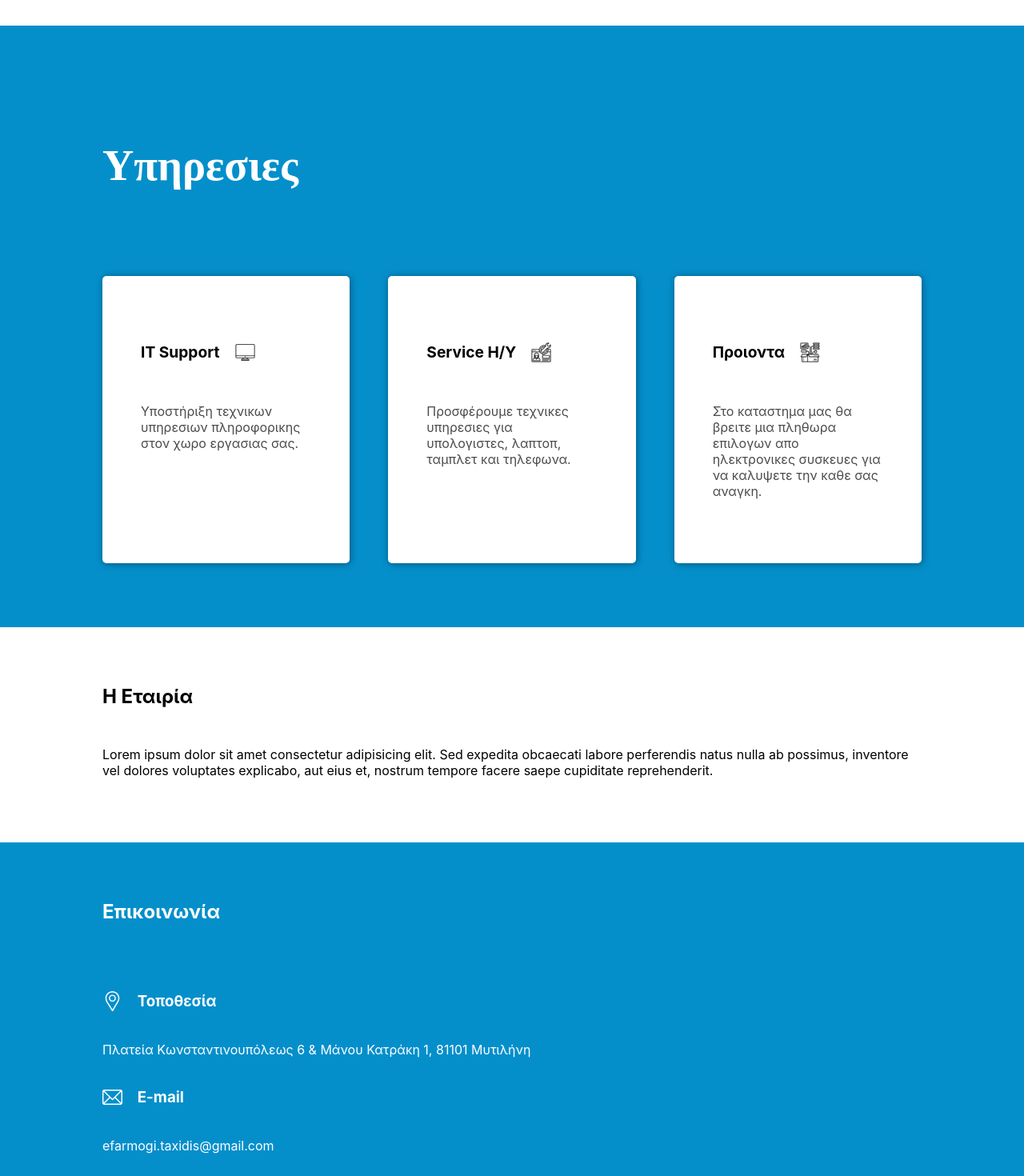
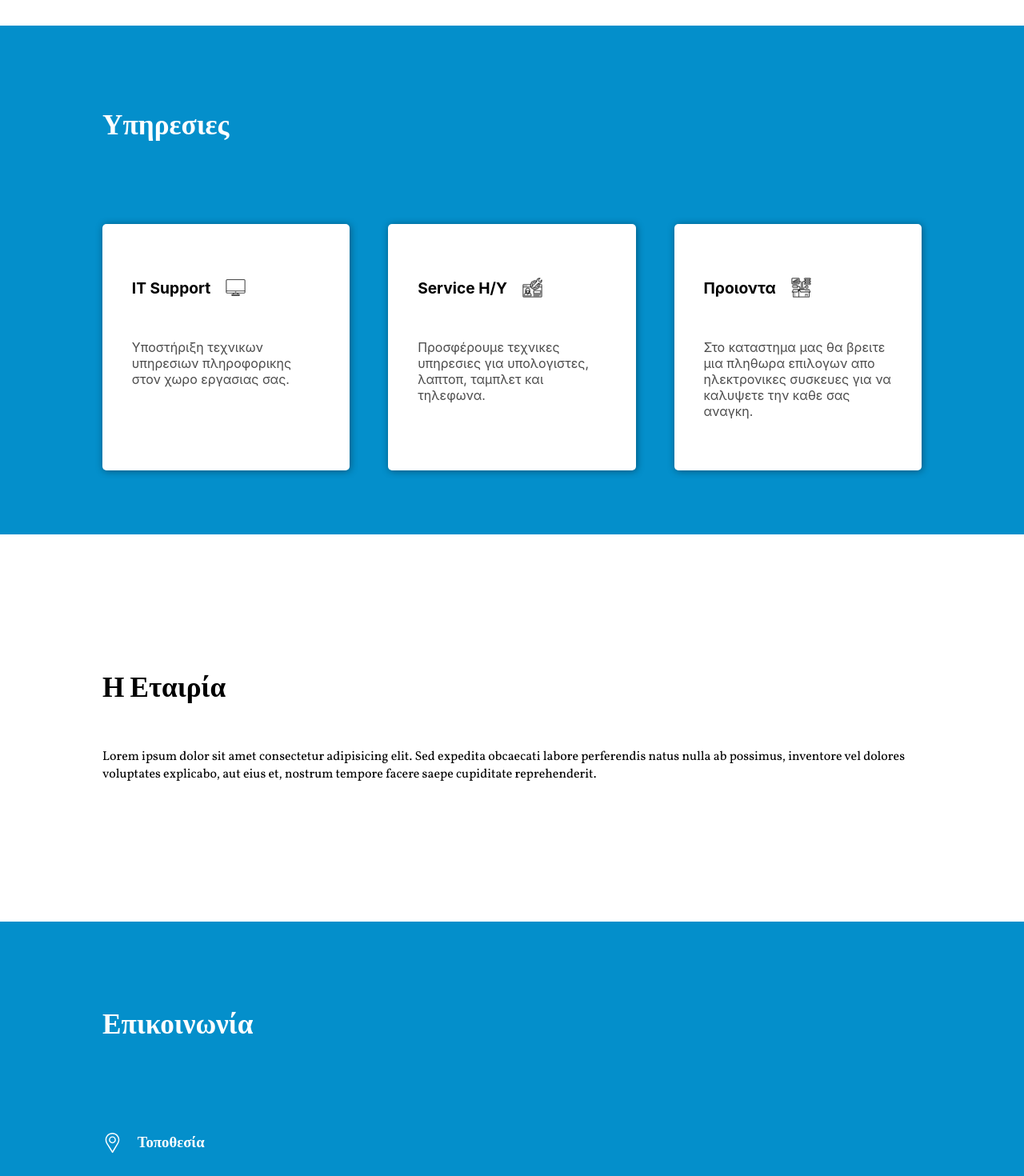
Before and after one commit to SamuelSub/efarmogi-computers, a Next.js app: page / in a window 1280 px wide. Shown: the part 720-2190 px from the top of the page at 80% size. Built offline with nearby package versions, Linux system fonts and the light colour scheme.

Commit message:
added navigation links

```diff
--- a/components/MenuItems.js
+++ b/components/MenuItems.js
@@ -1,14 +1,16 @@
 import React from 'react'
 import styles from '../styles/MenuItems.module.css'
+import Link from 'next/link'
+import index from '../pages/index'
 
 const MenuItems = () => {
   return (
     <div className={styles.itemsWrapper}>
       <ul>
-        <li>Αρχική</li>
-        <li>Υπηρεσίες</li>
-        <li>Η Εταιρία</li>
-        <li>Επικοινωνία</li>
+        <li><Link href="#"><a>Αρχική</a></Link></li>
+        <li><Link href="/#services"><a>Υπηρεσίες</a></Link></li>
+        <li><Link href="/#about"><a>Η Εταιρία</a></Link></li>
+        <li><Link href="/#contact"><a>Επικοινωνία</a></Link></li>
       </ul>
     </div>
   )
--- a/pages/about.js
+++ b/pages/about.js
@@ -3,7 +3,7 @@ import styles from '../styles/About.module.css'
 
 export const about = () => {
   return (
-    <div className={styles.aboutWrapper}>
+    <div className={styles.aboutWrapper} id="about">
       <h2 className={styles.mainHeading}>Η Εταιρία</h2>
       <p className={styles.mainParagraph}>Lorem ipsum dolor sit amet consectetur adipisicing elit. Sed expedita obcaecati labore perferendis natus nulla ab possimus, inventore vel dolores voluptates explicabo, aut eius et, nostrum tempore facere saepe cupiditate reprehenderit.</p>
     </div>
--- a/pages/contact.js
+++ b/pages/contact.js
@@ -8,7 +8,7 @@ import phone from '../public/phone.svg'
 export const contact = () => {
   return (
     <div className={styles.contactWrapper}>
-      <h2 className={styles.mainHeading}>Επικοινωνία</h2>
+      <h2 className={styles.mainHeading} id="contact">Επικοινωνία</h2>
       <h3 className={styles.location}><Image src={location} width={25} height={25}/> Τοποθεσία</h3>
       <p>Πλατεία Κωνσταντινουπόλεως 6 & Μάνου Κατράκη 1, 81101 Μυτιλήνη</p>
       <h3 className={styles.email}><Image src={email} width={25} height={25}/> E-mail</h3>
--- a/pages/index.js
+++ b/pages/index.js
@@ -7,6 +7,7 @@ import Image from 'next/image'
 import Card from '../components/Card'
 import Contact from './contact';
 import About from './about';
+import Link from 'next/link'
 
 export default function Home() {
   return (
@@ -29,7 +30,7 @@ export default function Home() {
           <div className={styles.ctaWrapper}>
             <h1 className={styles.mainHeading}>Χρειάζεσαι Άμεσα Τεχνική Υποστήριξη Για Την Επιχείρηση Σου;</h1>
 
-            <a href="#" className={styles.cta}>Καλέστε Μας!</a>
+            <Link href="/#contact"><a className={styles.cta}>Καλέστε Μας!</a></Link>
           </div>
 
 
--- a/pages/services.js
+++ b/pages/services.js
@@ -4,7 +4,7 @@ import Card from '../components/Card'
 
 export const Services = () => {
   return (
-    <div className={styles.servicesWrapper}>
+    <div className={styles.servicesWrapper} id="services">
       <h2 className={styles.mainHeading}>Υπηρεσιες</h2>
     </div>
   )
--- a/styles/About.module.css
+++ b/styles/About.module.css
@@ -1,10 +1,15 @@
+@import url('https://fonts.googleapis.com/css2?family=Roboto:wght@500&display=swap');
+
 .aboutWrapper {
   width: 80vw;
   margin: auto;
+  font-family: 'Vollkorn', serif;
+  padding: 4em 0em;
 }
 
 .mainHeading {
   margin-top: 3em;
+  font-size: calc(1rem + 1.5vw);
 }
 
 .mainParagraph {
--- a/styles/Card.module.css
+++ b/styles/Card.module.css
@@ -2,9 +2,9 @@
   background-color: white;
   box-shadow: 1px 1px 10px rgba(0, 0, 0, 0.4);
   border-radius: 5px;
-  width: 80%;
+  width: 80vw;
   margin: 2em auto;
-  padding: 3em 1em;
+  padding: 2em 0.3em;
 }
 
 .cardHeading {
--- a/styles/Contact.module.css
+++ b/styles/Contact.module.css
@@ -1,15 +1,19 @@
+@import url('https://fonts.googleapis.com/css2?family=Roboto:wght@500&display=swap');
+
 .contactWrapper {
   width: 80vw;
   margin: auto;
   background-color: #048fcb;
   color: white;
   padding-bottom: 2em;
+  font-family: 'Vollkorn', serif;
 }
 
 .mainHeading {
   color: white;
   padding-top: 3em;
   padding-bottom: 2em;
+  font-size: calc(1rem + 1.5vw);
 }
 
 .location {
--- a/styles/Services.module.css
+++ b/styles/Services.module.css
@@ -10,5 +10,5 @@
 
 .mainHeading {
   margin-top: 2em;
-  font-size: calc(1rem + 3vw);
+  font-size: calc(1rem + 1.5vw);
 }
```
